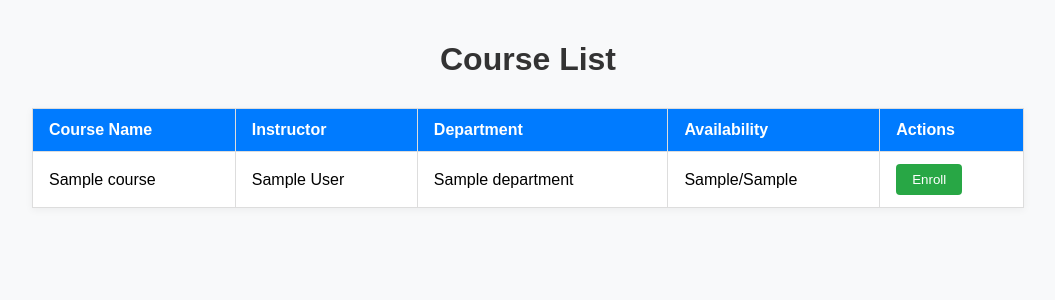
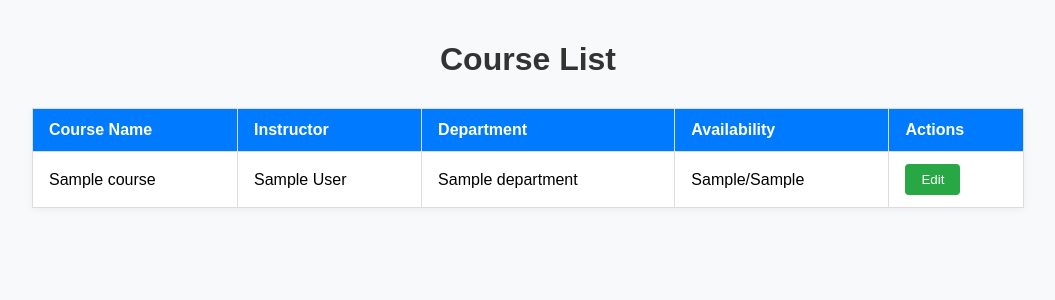
Before and after one commit to senirudevidu/NexusEnroll, a Flask app: page /displayCourses in a window 1280 px wide. Shown: the top 300 px of the page, without its empty margins (112-1167 px from the left). Run offline with Flask 3, Linux system fonts and the light colour scheme; tables that the repository leaves empty or names only in its code hold one stand-in row (Sample ...); data that the repository does not hold is empty.

```diff
--- a/backend/routes.py
+++ b/backend/routes.py
@@ -1,5 +1,4 @@
-from unittest import result
-from flask import Flask , request,Blueprint,jsonify,render_template,session
+from flask import request,Blueprint,jsonify,render_template,session
 from backend.adminService import AdminService
 from backend.course import Course
 from backend.courseService import CourseService
--- a/templates/displayCourse.html
+++ b/templates/displayCourse.html
@@ -26,7 +26,7 @@
                 <td>{{ course[1] }} {{ course[2] }}</td>
                 <td>{{ course[3] }}</td>
                 <td>{{ course[4] }}/{{ course[5] }}</td>
-                <td><button class="enroll-btn">Enroll</button></td>
+                <td><button class="enroll-btn">Edit</button></td>
             </tr>
             {% endfor %}
         </tbody>
```
